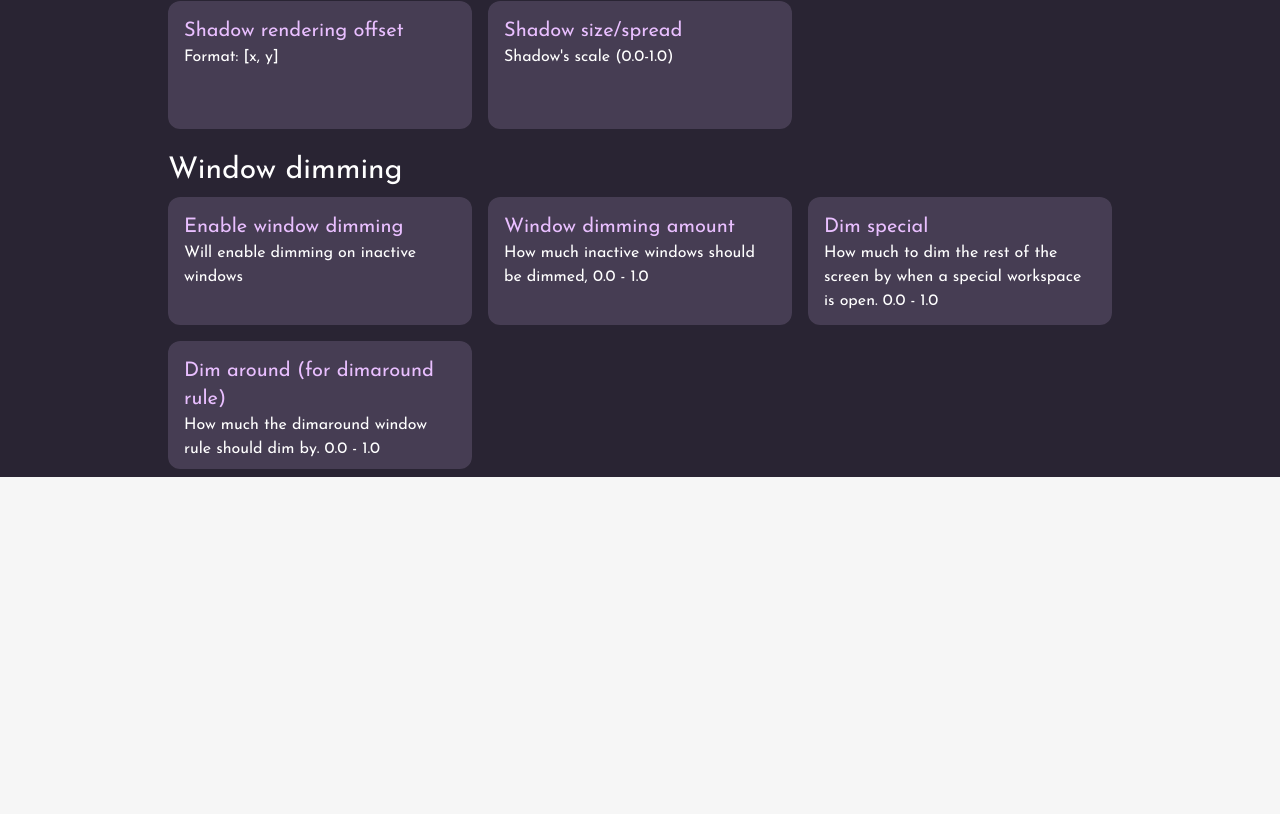
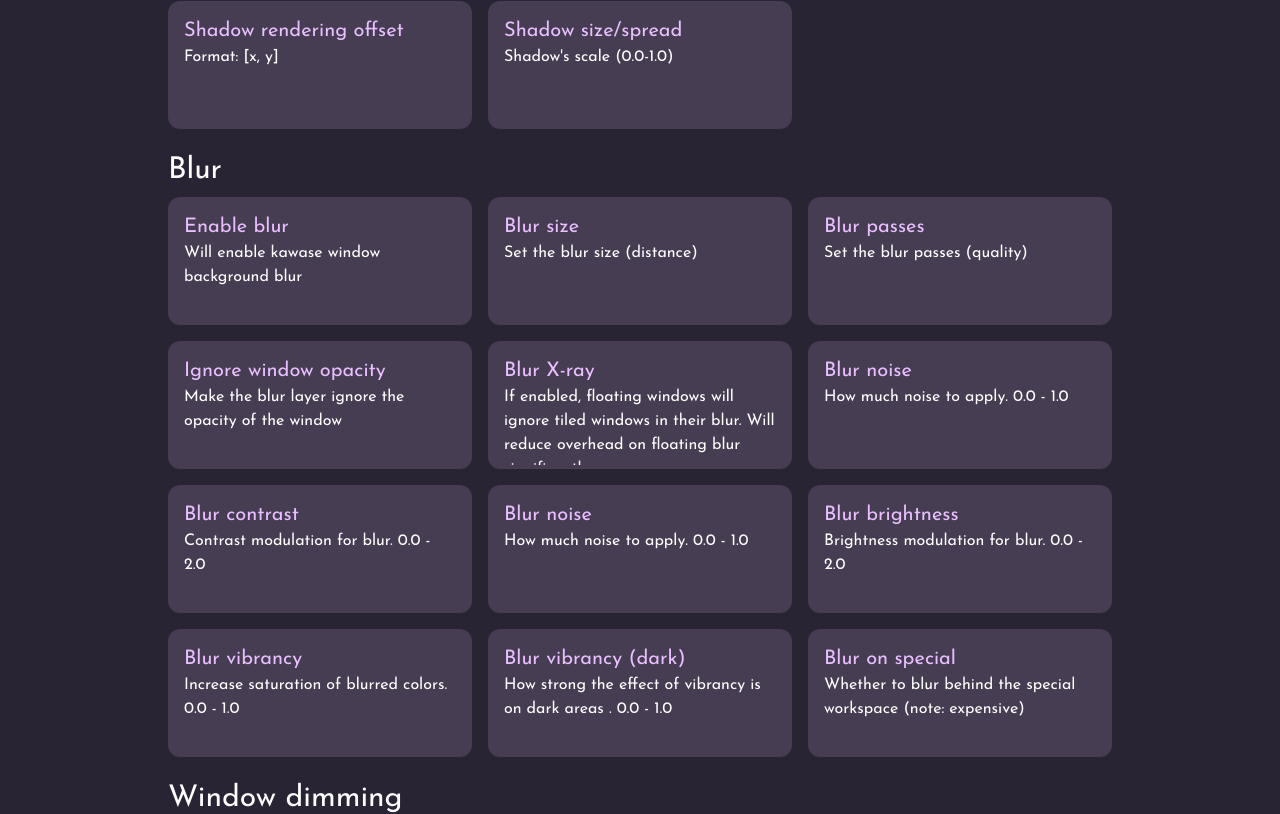
Before and after one commit to bootloopmaster636/HyprGen, a React (Vite) app: page /Settings/Decoration in a window 1280 px wide. Shown: the part 799-1613 px from the top of the page. Before the commit the page ends 1292 px from the top, so only its background shows below. Built offline with nearby package versions, Linux system fonts and the light colour scheme.

Commit message:
✨ added "decoration:blur" page

```diff
--- a/src/Pages/SettingsDecoration.tsx
+++ b/src/Pages/SettingsDecoration.tsx
@@ -74,6 +74,58 @@ export default function SettingsDecorationPage() {
           />
         </div>
 
+        <p className={"pb-2 pt-6 text-3xl"}>Blur</p>
+        <div className={"grid grid-cols-1 gap-4 md:grid-cols-2 lg:grid-cols-3"}>
+          <SettingsTile
+            title="Enable blur"
+            description="Will enable kawase window background blur"
+          />
+          <SettingsTile
+            title="Blur size"
+            description="Set the blur size (distance)"
+          />
+          <SettingsTile
+            title="Blur passes"
+            description="Set the blur passes (quality)"
+          />
+          <SettingsTile
+            title="Ignore window opacity"
+            description="Make the blur layer ignore the opacity of the window"
+          />
+          <SettingsTile
+            title="Blur X-ray"
+            description="If enabled, floating windows will ignore tiled windows in their blur. Will reduce overhead on floating blur significantly."
+          />
+          <SettingsTile
+            title="Blur noise"
+            description="How much noise to apply. 0.0 - 1.0"
+          />
+          <SettingsTile
+            title="Blur contrast"
+            description="Contrast modulation for blur. 0.0 - 2.0"
+          />
+          <SettingsTile
+            title="Blur noise"
+            description="How much noise to apply. 0.0 - 1.0"
+          />
+          <SettingsTile
+            title="Blur brightness"
+            description="Brightness modulation for blur. 0.0 - 2.0"
+          />
+          <SettingsTile
+            title="Blur vibrancy"
+            description="Increase saturation of blurred colors. 0.0 - 1.0"
+          />
+          <SettingsTile
+            title="Blur vibrancy (dark)"
+            description="How strong the effect of vibrancy is on dark areas . 0.0 - 1.0"
+          />
+          <SettingsTile
+            title="Blur on special"
+            description="Whether to blur behind the special workspace (note: expensive)"
+          />
+        </div>
+
         <p className={"pb-2 pt-6 text-3xl"}>Window dimming</p>
         <div className={"grid grid-cols-1 gap-4 md:grid-cols-2 lg:grid-cols-3"}>
           <SettingsTile
```
